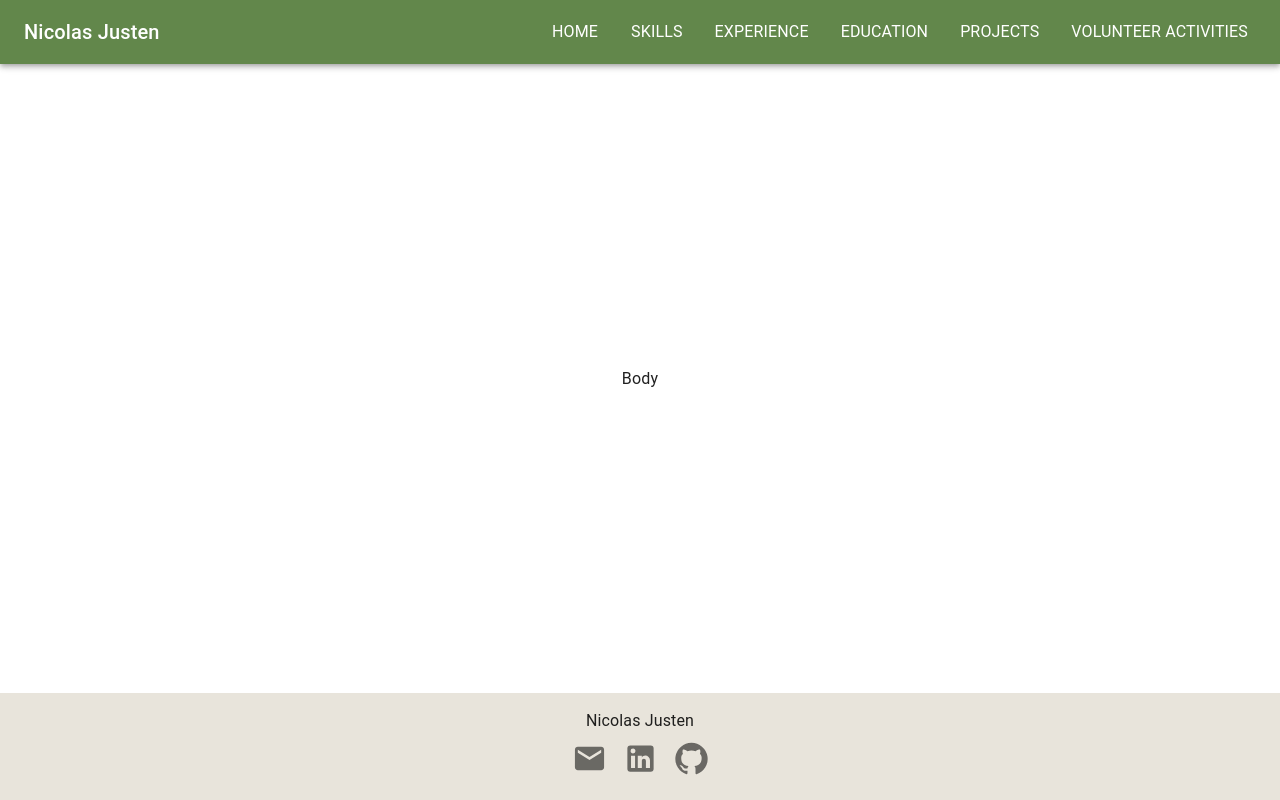
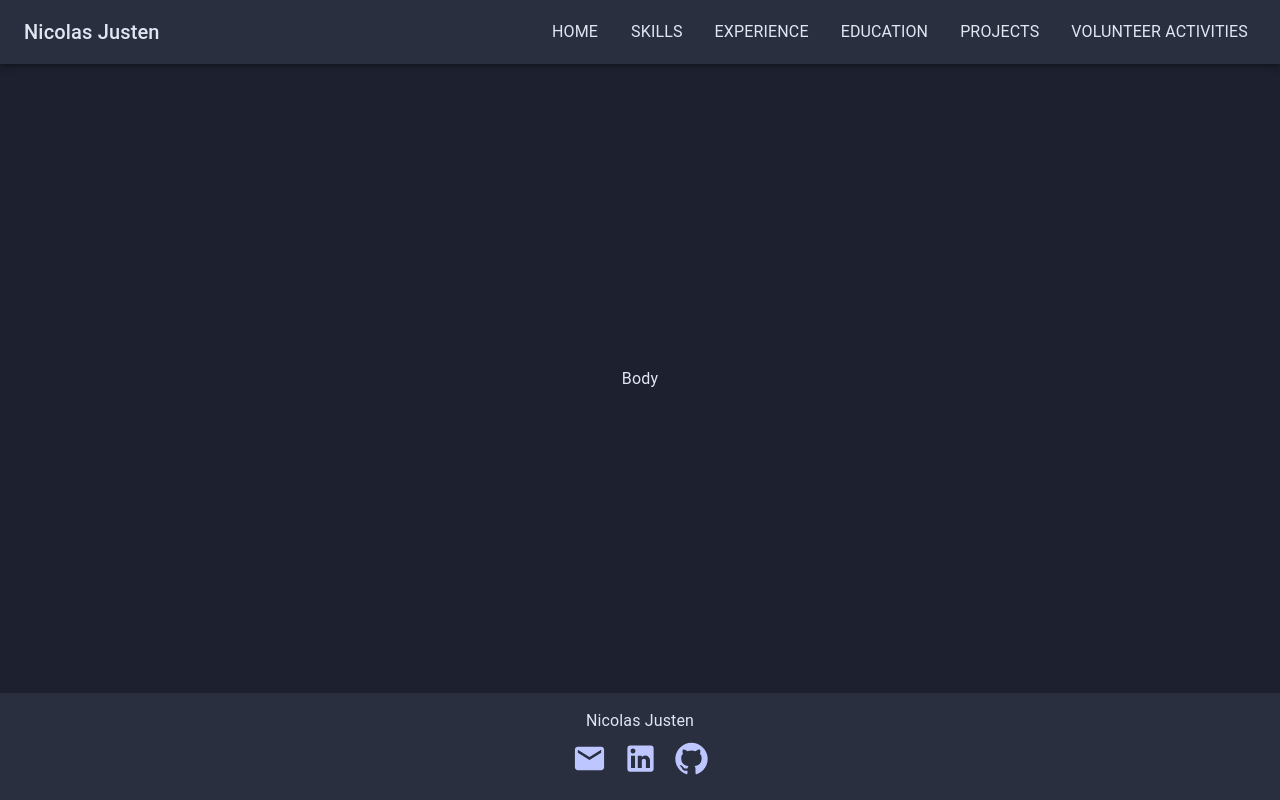
Before and after one commit to nicolasjusten95/nicolas-justen-portfolio, a React (Create React App) app: page / in a window 1280 px wide. Built offline with nearby package versions, Linux system fonts and the light colour scheme.

Commit message:
adjust theme

```diff
--- a/src/App.tsx
+++ b/src/App.tsx
@@ -8,7 +8,7 @@ import {themeDark, themeLight} from "./utils/MuiTheme";
 
 function App() {
 
-    const [light, setLight] = useState<boolean>(true);
+    const [light, setLight] = useState<boolean>(false);
 
     return (
         <ThemeProvider theme={light ? themeLight : themeDark}>
--- a/src/components/footer/Footer.tsx
+++ b/src/components/footer/Footer.tsx
@@ -8,24 +8,24 @@ const Footer = () => {
         <Box
             component='footer'
             width='100%'
-            bgcolor={'background.paper'}
+            bgcolor={'primary.main'}
             mt={2}
             display='flex'
             flexDirection='column'
             alignItems='center'
             p={2}>
-            <Typography>
+            <Typography color='text.primary'>
                 {title}
             </Typography>
             <Stack direction='row'>
                 <IconButton href={'mailto:nicolas.justen95@gmail.com'}>
-                    <Mail fontSize='large'/>
+                    <Mail fontSize='large' color='secondary'/>
                 </IconButton>
                 <IconButton href={'https://de.linkedin.com/in/nicolas-justen-232324178'}>
-                    <LinkedIn fontSize='large'/>
+                    <LinkedIn fontSize='large' color='secondary'/>
                 </IconButton>
                 <IconButton href={'https://github.com/nicolasjusten95'}>
-                    <GitHub fontSize='large'/>
+                    <GitHub fontSize='large' color='secondary'/>
                 </IconButton>
             </Stack>
         </Box>
--- a/src/components/header/Header.tsx
+++ b/src/components/header/Header.tsx
@@ -37,7 +37,7 @@ const Header = (props: HeaderProps) => {
             key={page.key}
             onClick={page.onClick}
             color='inherit'>
-            <Typography>{page.name}</Typography>
+            <Typography color='text.primary'>{page.name}</Typography>
         </Button>;
     };
 
@@ -46,7 +46,7 @@ const Header = (props: HeaderProps) => {
             key={page.key}
             onClick={page.onClick}>
             <ListItemText>
-                <Typography>{page.name}</Typography>
+                <Typography color='text.primary'>{page.name}</Typography>
             </ListItemText>
         </MenuItem>
     };
@@ -59,7 +59,8 @@ const Header = (props: HeaderProps) => {
                 <Typography
                     variant='h6'
                     component='div'
-                    sx={{flexGrow: 1}}>
+                    sx={{flexGrow: 1}}
+                    color='text.primary'>
                     {title}
                 </Typography>
                 {/*Desktop*/}
--- a/src/utils/MuiTheme.ts
+++ b/src/utils/MuiTheme.ts
@@ -19,14 +19,16 @@ export const themeLight = createTheme({
 export const themeDark = createTheme({
     palette: {
         background: {
-            default: "#272935",
-            paper: "#e8e4db"
+            default: "#1d212f",
         },
         primary: {
-            main: "#62874b"
+            main: "#2a2f40",
         },
         secondary: {
-            main: "#e8e4db"
-        }
+            main: "#bdc6ff",
+        },
+        text: {
+            primary: "#e1e6f3",
+        },
     }
 });
```
